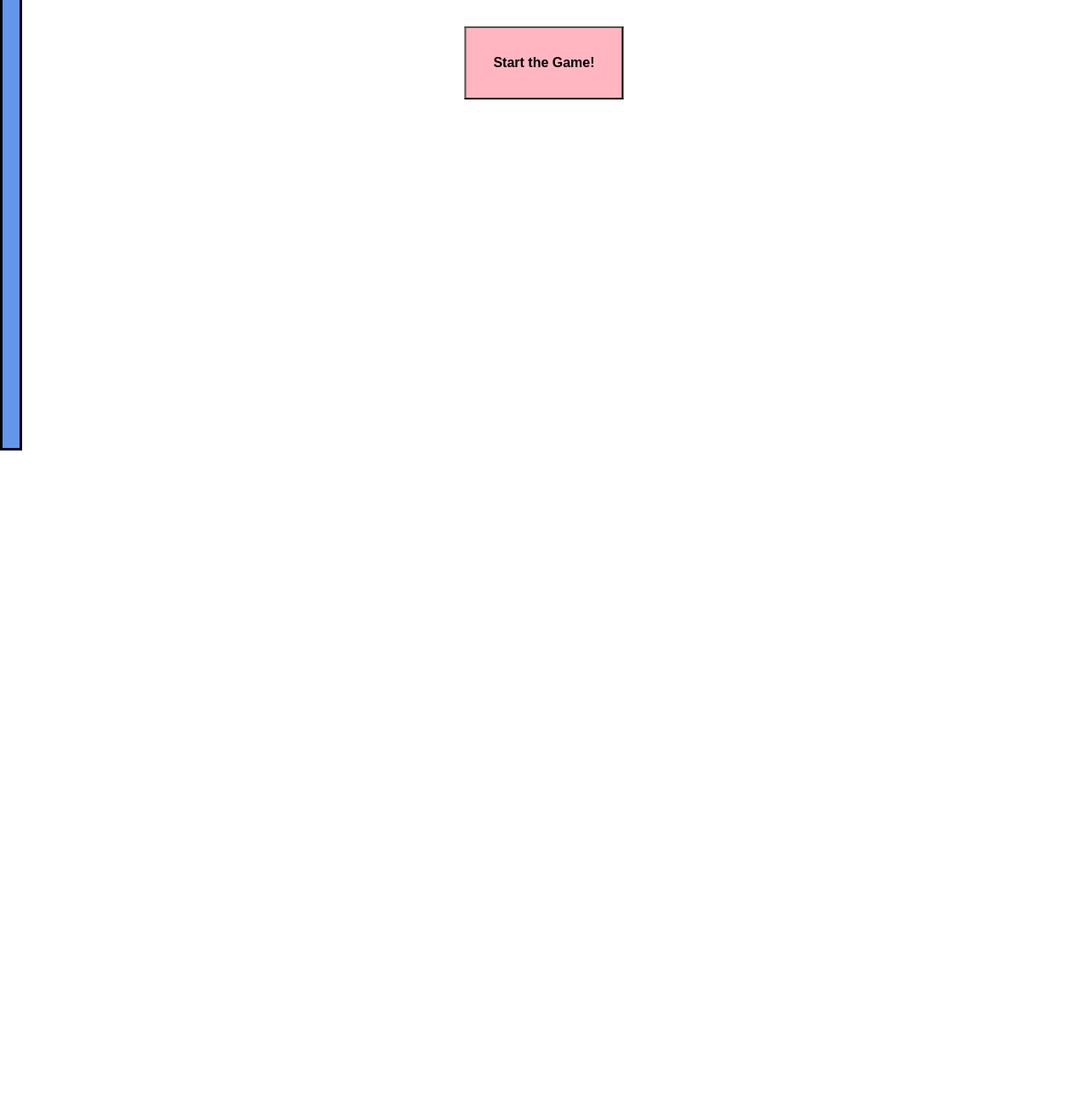
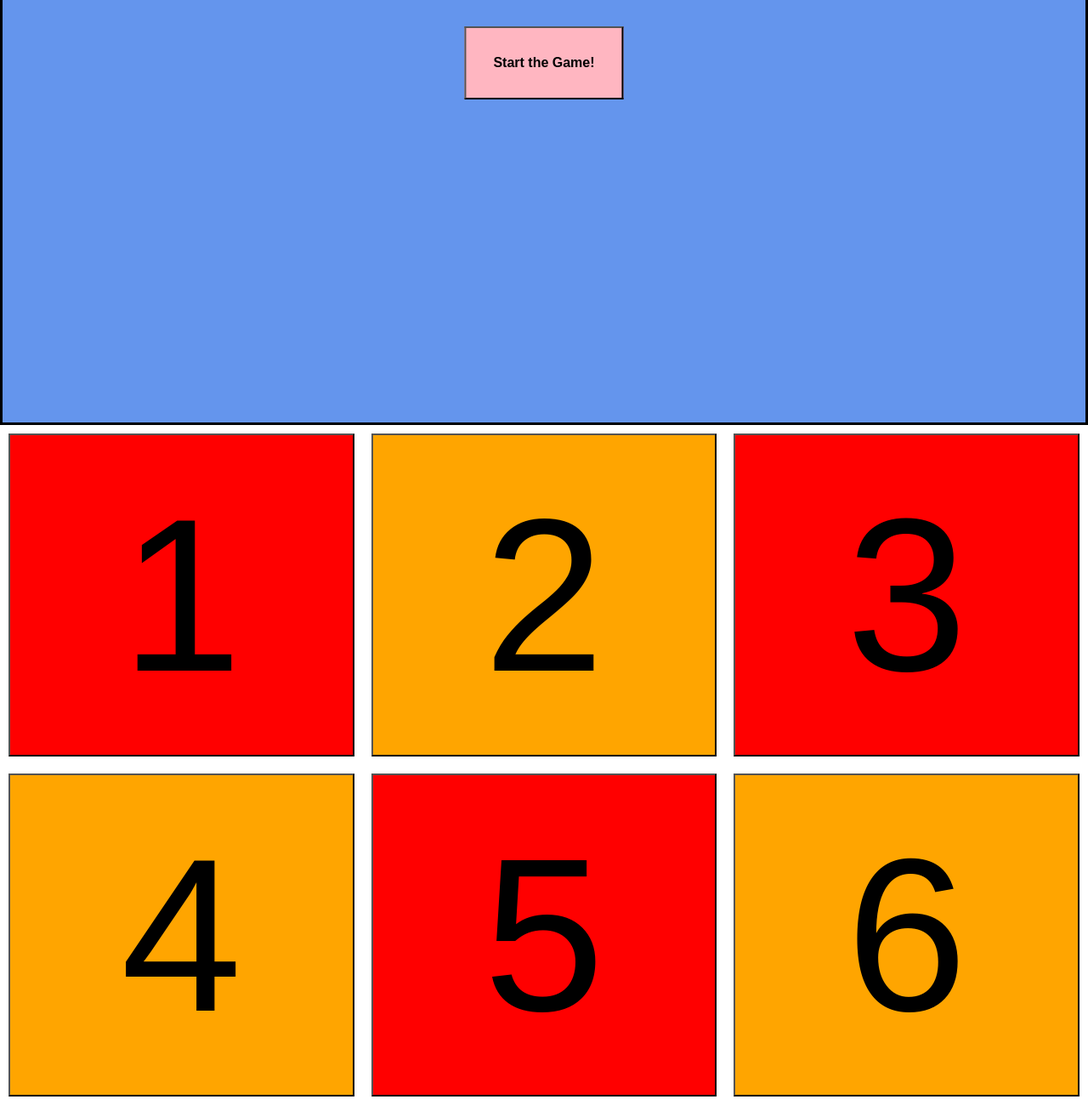
Before and after one commit to elliottthomlison/JavaScript-Projects, a plain HTML site: page JavaScript-GuessThatColor/index.html in a window 1280 px wide. Shown: the part 326-1626 px from the top of the page at 85% size. Before the commit the page ends 856 px from the top, so only its background shows below. Drawn offline with Linux system fonts and the light colour scheme.

Commit message:
Create the divs which will hold the colors to guess

```diff
--- a/JavaScript-GuessThatColor/index.html
+++ b/JavaScript-GuessThatColor/index.html
@@ -13,13 +13,13 @@
   <button onclick="startGame()" id="startButton">Start the Game!</button>
   <div id="initial-color"></div>
 
-  <!-- <div class="allColors">
-    <div class="pads" id="pad1"><a>1</a></div>
-    <div class="pads" id="pad2"><a>2</a></div>
-    <div class="pads" id="pad3"><a>3</a></div>
-    <div class="pads" id="pad4"><a>4</a></div>
-    <div class="pads" id="pad5"><a>5</a></div>
-    <div class="pads" id="pad6"><a>6</a></div>
-  </div> -->
+  <div class="allColors">
+    <button class="pads" id="pad1"><a>1</a></button>
+    <button class="pads" id="pad2"><a>2</a></button>
+    <button class="pads" id="pad3"><a>3</a></button>
+    <button class="pads" id="pad4"><a>4</a></button>
+    <button class="pads" id="pad5"><a>5</a></button>
+    <button class="pads" id="pad6"><a>6</a></button>
+  </div>
 </body>
 </html>
--- a/JavaScript-GuessThatColor/style.css
+++ b/JavaScript-GuessThatColor/style.css
@@ -6,6 +6,8 @@
 #startButton {
   margin: 0;
   position: absolute;
+  /* to get the button in front of the div use this */
+  z-index: 1;
   top: 50%;
   left: 50%;
   -ms-transform: translate(-50%, -50%);
@@ -20,9 +22,10 @@
 /* //startbutton on click + hover animation */
 
 #initial-color{
+  margin: 0;
   background-color: cornflowerblue;
   display: flex;
-  position: absolute;
+  position: relative;
   flex-wrap: wrap;
   justify-content: center;
   align-items: center;
@@ -30,7 +33,6 @@
   margin: auto;
   border: 3px solid black;
   padding: 10px;
-  margin-top: 30px;
 }
 
 .allColors {
```
